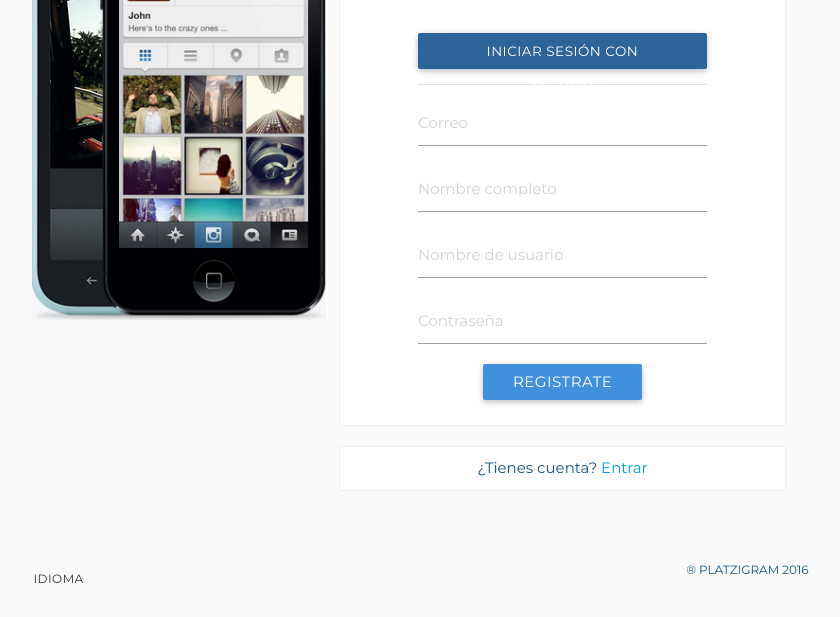
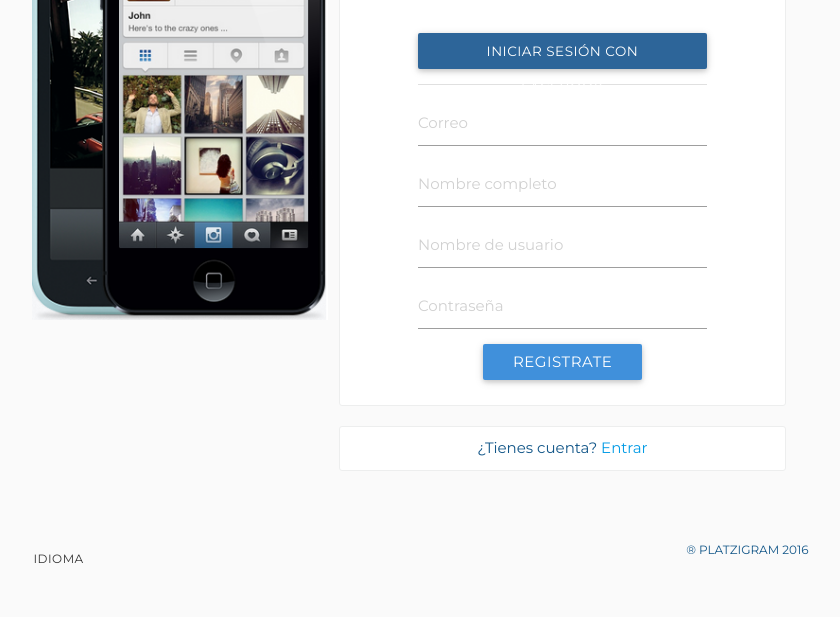
Before and after one commit to ronbm08/platzigram, a plain HTML site: page index.html in a window 1280 px wide. Shown: the part 188-805 px from the top of the page, without its empty margins (237-1077 px from the left). Drawn offline with nearby package versions, Linux system fonts and the light colour scheme.

Commit message:
Update index.html

```diff
--- a/index.html
+++ b/index.html
@@ -5,7 +5,7 @@
 	<title>PlatziGram</title>
 	<!-- CSS] -->
 	<link rel="stylesheet" href="public/app.css">
-	<!-- <link rel="stylesheet" href="css/materialize.min.css"> -->
+	<link rel="stylesheet" href="css/materialize.min.css">
 	<!-- CSS termina -->
 	<!-- js -->
 	<!--  -->
```
